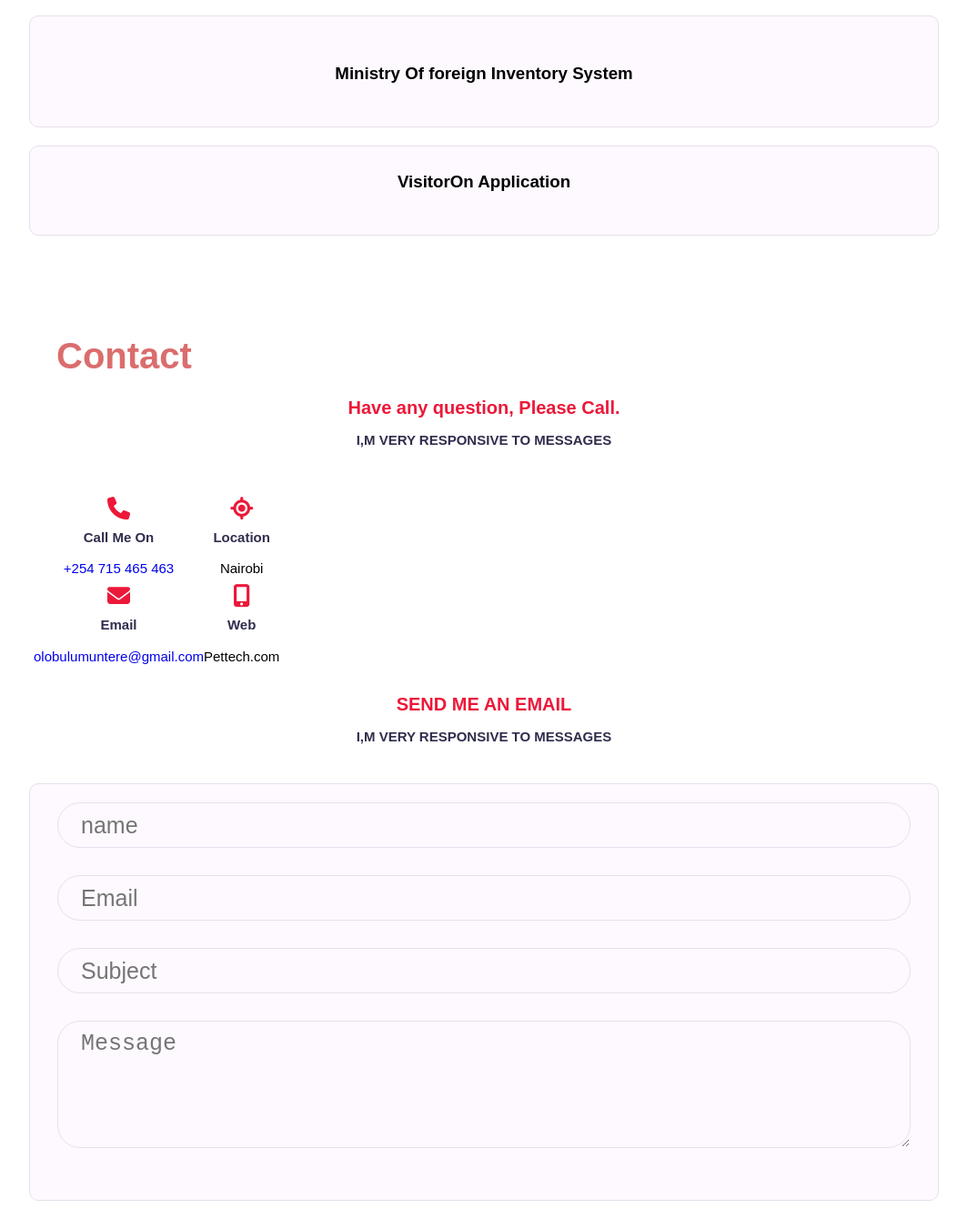
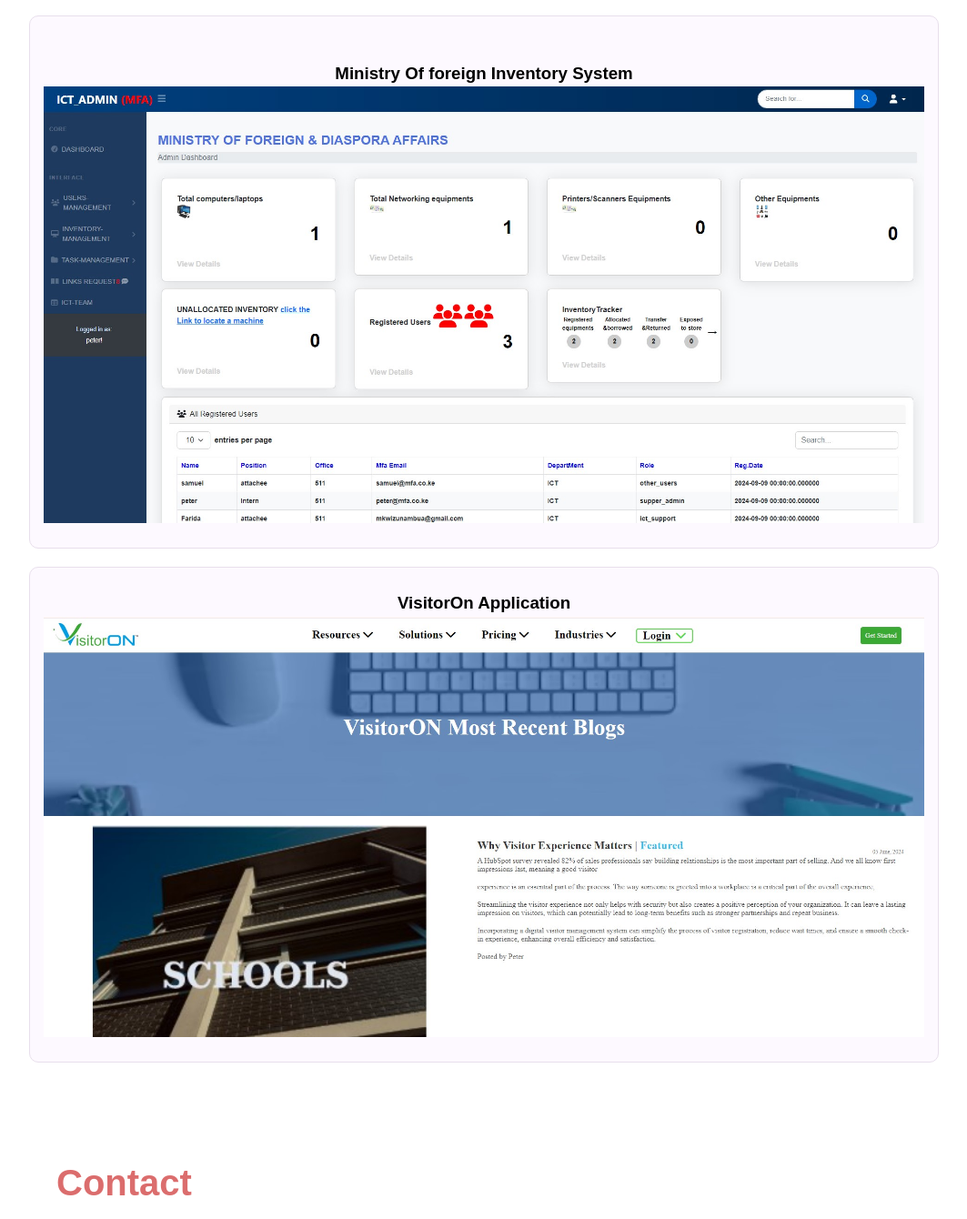
Before and after one commit to olobulu/portfolio, a plain HTML site: page index.html in a window 1280 px wide. Shown: the part 4421-5761 px from the top of the page at 91% size, without its empty margins (108-1171 px from the left). Drawn offline with Linux system fonts and the light colour scheme.

Commit message:
Update index.html

```diff
--- a/index.html
+++ b/index.html
@@ -271,11 +271,11 @@
 <div class="portfolio-heading padd-15">
     <br>
     <h3 style="padding-top: 5px;">Ministry Of foreign Inventory System</h3>
-    <img src="images/Pro1" alt="">
+    <img src="images/pro1.jpg" alt="">
 </div>
 <div class="portfolio-heading padd-15">
     <h3 style="padding-top: 5px;">VisitorOn Application</h3>
-    <img src="images/Pro2" alt="">
+    <img src="images/pro2.jpg" alt="">
 </div>
 </div>
 </section>
```
